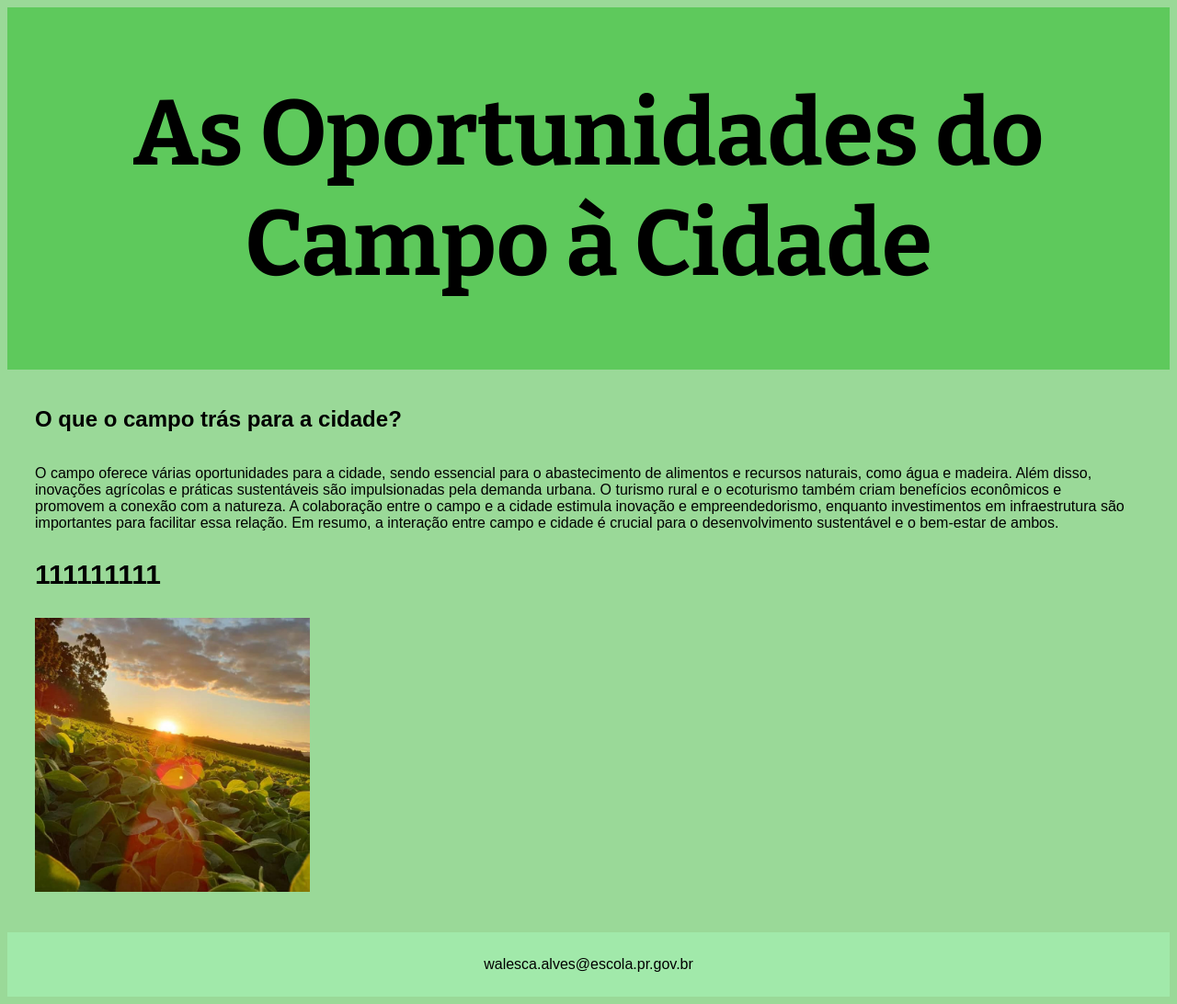
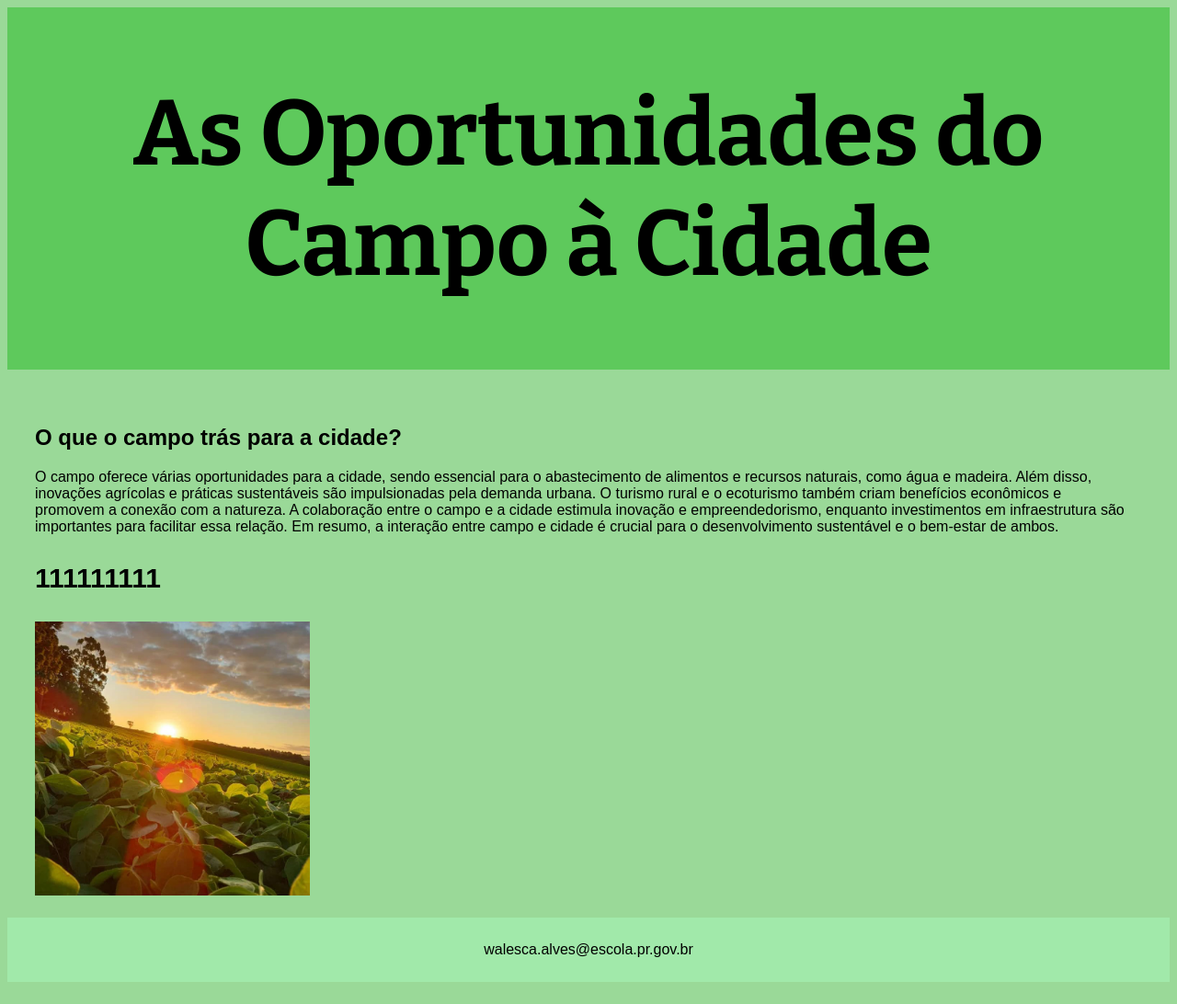
Before and after one commit to genudwalesca/Agrinho, a plain HTML site: page index.html in a window 1280 px wide. Shown: the whole page at 92% size. Drawn offline with nearby package versions, Linux system fonts and the light colour scheme.

Commit message:
aaaaaaaaaaa

```diff
--- a/index.html
+++ b/index.html
@@ -6,19 +6,18 @@
     <title>Agrinho</title>
     <link rel="stylesheet" href="style.css">
  </head>
-
     <body>
-         <header>
+         <header class="cabecalho">
            <h1 class="titulo-principal">As Oportunidades do Campo à Cidade</h1>
          </header>
           <main>
-             <h2 class="titulo-secundario">O que o campo trás para a cidade?</h2>
-             <section class="cabecalho">
-              <div class="cabecalho-div-conteudo">
-                <p class="cabecalho-texto-um">O campo oferece várias oportunidades para a cidade, sendo essencial para o abastecimento de alimentos e recursos naturais, como água e madeira. Além disso, inovações agrícolas e práticas sustentáveis são impulsionadas pela demanda urbana. O turismo rural e o ecoturismo também criam benefícios econômicos e promovem a conexão com a natureza. A colaboração entre o campo e a cidade estimula inovação e empreendedorismo, enquanto investimentos em infraestrutura são importantes para facilitar essa relação. Em resumo, a interação entre campo e cidade é crucial para o desenvolvimento sustentável e o bem-estar de ambos.</p>
+             <section class="sobre-rural">
+              <div class="sobre-rural-div-conteudo">
+                <h2 class="titulo-secundario">O que o campo trás para a cidade?</h2>
+                <p class="sobre-rural-texto-um">O campo oferece várias oportunidades para a cidade, sendo essencial para o abastecimento de alimentos e recursos naturais, como água e madeira. Além disso, inovações agrícolas e práticas sustentáveis são impulsionadas pela demanda urbana. O turismo rural e o ecoturismo também criam benefícios econômicos e promovem a conexão com a natureza. A colaboração entre o campo e a cidade estimula inovação e empreendedorismo, enquanto investimentos em infraestrutura são importantes para facilitar essa relação. Em resumo, a interação entre campo e cidade é crucial para o desenvolvimento sustentável e o bem-estar de ambos.</p>
                 <h3 class="titulo-terciario">111111111</h3>
+              </div>
                 <img src="wa1.jpg" alt="foto de direito autoral" class="imagem-rural">
-              </div>
             </section>
            </main>
           <footer>
--- a/style.css
+++ b/style.css
@@ -23,7 +23,7 @@ header {
 
 }
 
-.cabecalho-texto-um{
+.sobre-rural-texto-um{
 
 }
 
@@ -31,7 +31,7 @@ header {
     font-size: 30px;
 }
 
-.cabecalho-div-conteudo{
+.sobre-rural-div-conteudo{
 
 }
 
```
